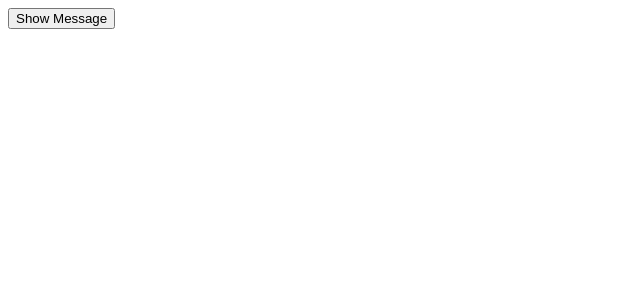
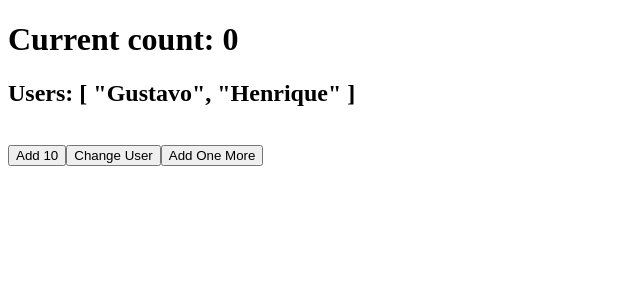
Before and after one commit to gstv57/vue-repo-learning, a Vue app: page / in a window 1280 px wide. Shown: the top 300 px of the page, without its empty margins (0-640 px from the left). Built offline with nearby package versions, Linux system fonts and the light colour scheme.

Commit message:
reactive

```diff
--- a/src/App.vue
+++ b/src/App.vue
@@ -1,7 +1,7 @@
 <script setup>
-import MyEvent from './components/MyEvent.vue'
+import MyReactiveComponent from './components/MyReactiveComponent.vue'
 </script>
 
 <template>
-  <MyEvent />
+  <MyReactiveComponent />
 </template>
--- a/src/components/MyEvent.vue
+++ /dev/null
@@ -1,7 +0,0 @@
-<script setup>
-const showMessage = (message) => alert(message)
-</script>
-
-<template>
-  <button @click="showMessage('This is my message')">Show Message</button>
-</template>
--- /dev/null
+++ b/src/components/MyReactiveComponent.vue
@@ -0,0 +1,25 @@
+<script setup>
+import { reactive } from 'vue'
+
+let initialState = reactive({
+  val: {
+    count: 0,
+  },
+  user: ['Gustavo', 'Henrique'],
+})
+
+const changeUser = () => {
+  initialState.user[0] = 'de Moraes'
+  initialState.user[1] = 'Gustavo'
+}
+</script>
+
+<template>
+  <h1>Current count: {{ initialState.val.count }}</h1>
+  <h2>Users: {{ initialState.user }}</h2>
+
+  <br />
+  <button @click="initialState.val.count += 10">Add 10</button>
+  <button @click="changeUser">Change User</button>
+  <button @click="initialState.user.push('John Doe')">Add One More</button>
+</template>
```
